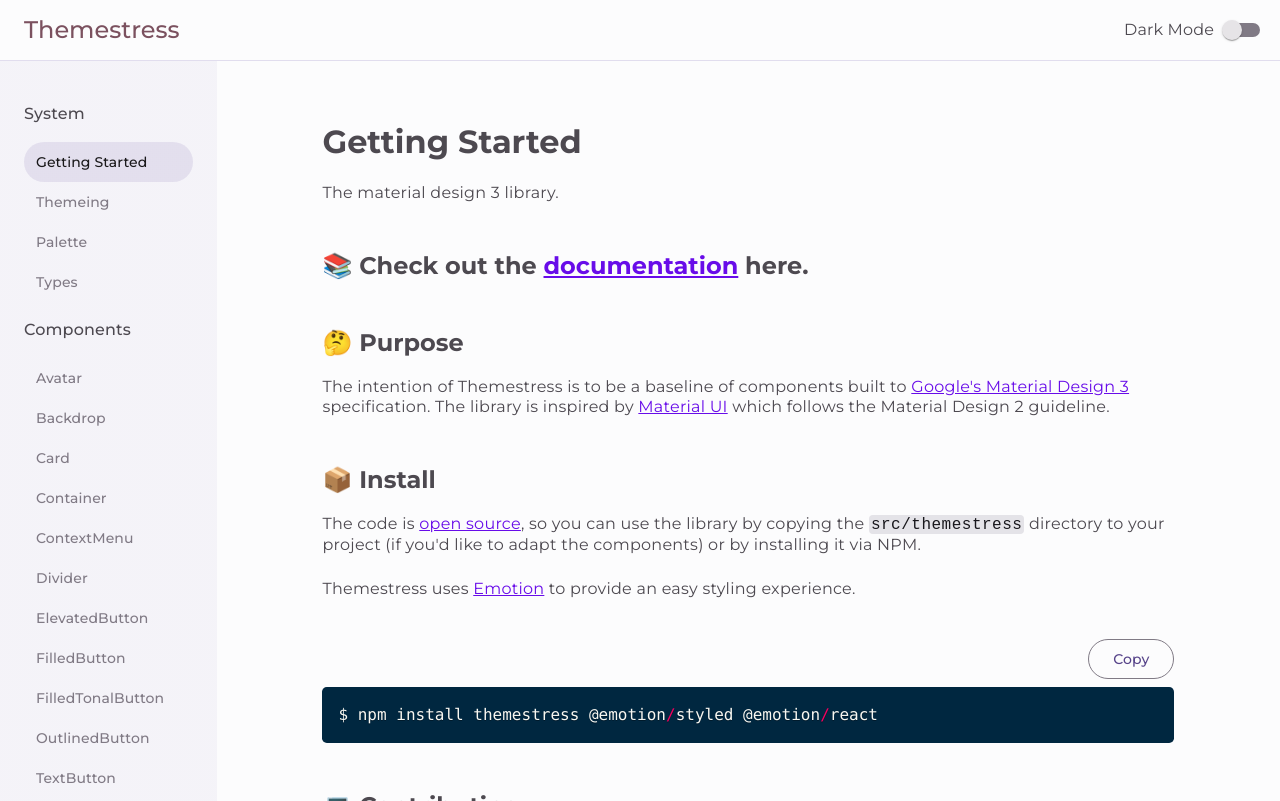
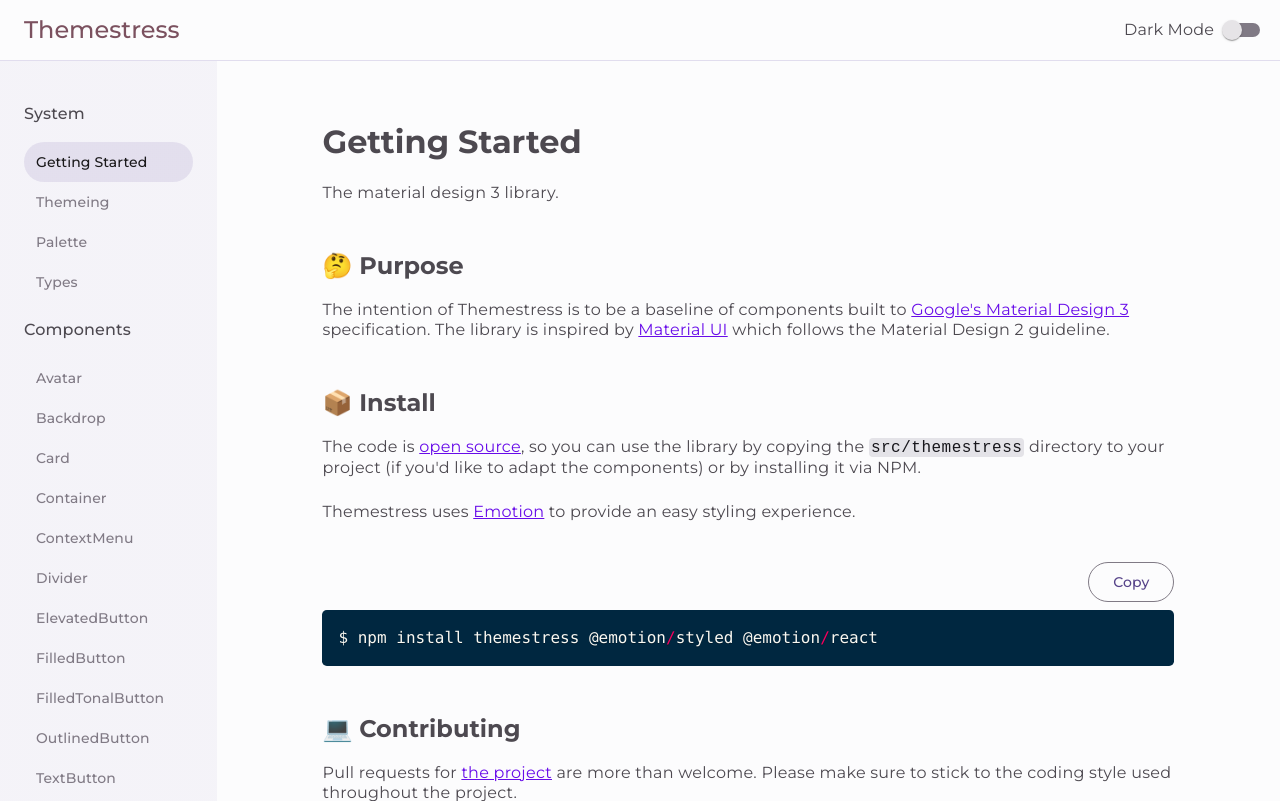
Before and after one commit to steviebaa/themestress, a React (Vite) app: page /system/getting-started in a window 1280 px wide. Built offline with nearby package versions, Linux system fonts and the light colour scheme.

Commit message:
removed checkout docs from getting started page

```diff
--- a/src/pages/system/GettingStartedPage.tsx
+++ b/src/pages/system/GettingStartedPage.tsx
@@ -6,10 +6,6 @@
   return (
     <>
       <P>The material design 3 library.</P>
-      <Subheading>
-        📚 Check out the{' '}
-        <a href="https://themestress.vercel.app/">documentation</a> here.
-      </Subheading>
       {/*  */}
       <Subheading>🤔 Purpose</Subheading>
       <P>
```
